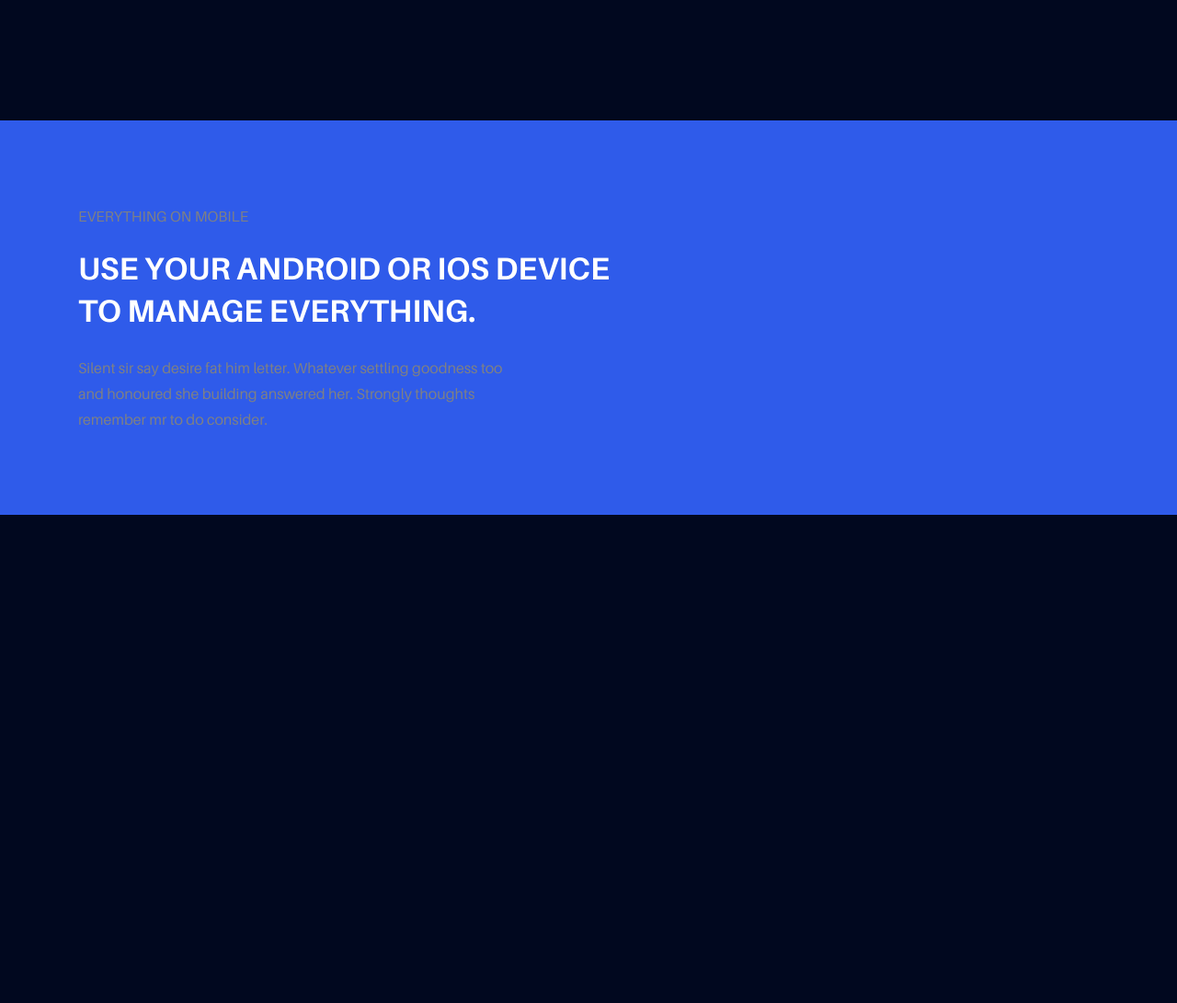
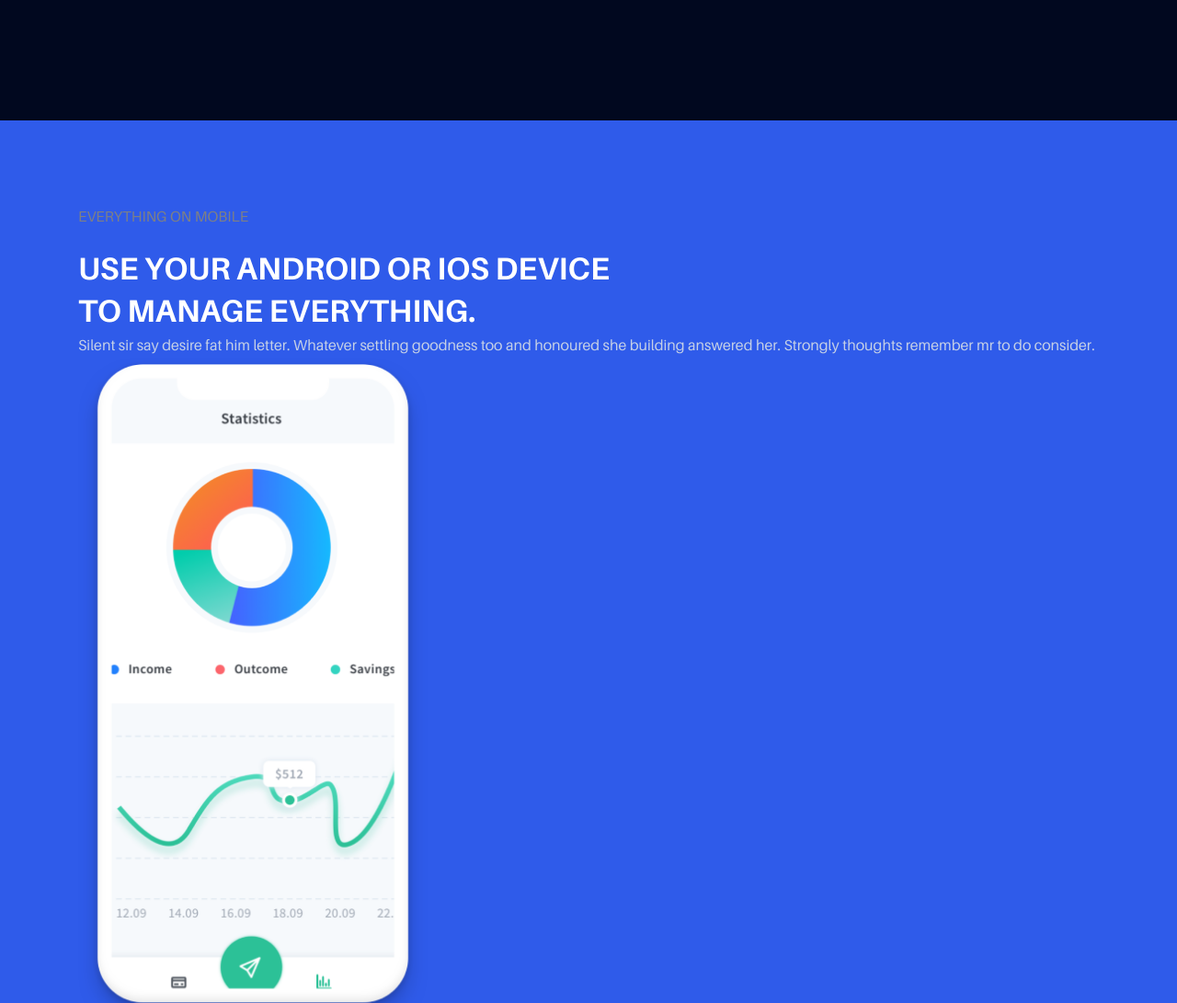
Before and after one commit to DariaRusovich/new-good-landing, a plain HTML site: page index.html in a window 1280 px wide. Shown: the part 2084-3175 px from the top of the page at 92% size. Drawn offline with Linux system fonts and the light colour scheme.

Commit message:
new-section

```diff
--- a/css/style.css
+++ b/css/style.css
@@ -446,4 +446,13 @@ button {
 .ap-section{
     padding: 90px 0;
     background: var(--color);
+    color: #C5D0E6;
+
 }
+.picture{
+  width: 380px;
+}
+.article-img{
+  width: 100%;
+  height: auto;
+}
--- a/index.html
+++ b/index.html
@@ -146,7 +146,8 @@
     </section>
     <section class="section ap-section">
       <div class="container">
-        <div class="article-text">
+        <div class="article-ap">
+          <div class="article-light">
             <h2 class="section-title article-about">
               Everything on mobile<br />
               <span> Use your android or ios device to manage everything.</span>
@@ -157,6 +158,21 @@
               mr to do consider.
             </p>
           </div>
+
+            <picture class="picture ">
+              <source srcset="img/white.webp" type="image/webp" />
+              <source srcset="img/white.png" type="image/jpeg" />
+              <img
+                width="1"
+                height="1"
+                loading="lazy"
+                class="article-img"
+                src="img/white.png"
+                alt="Mobile interfase"
+              />
+            </picture>
+          </div>
+        </div>
       </div>
     </section>
   </body>
```
Lines whose indentation alone changed are shown as unchanged.
